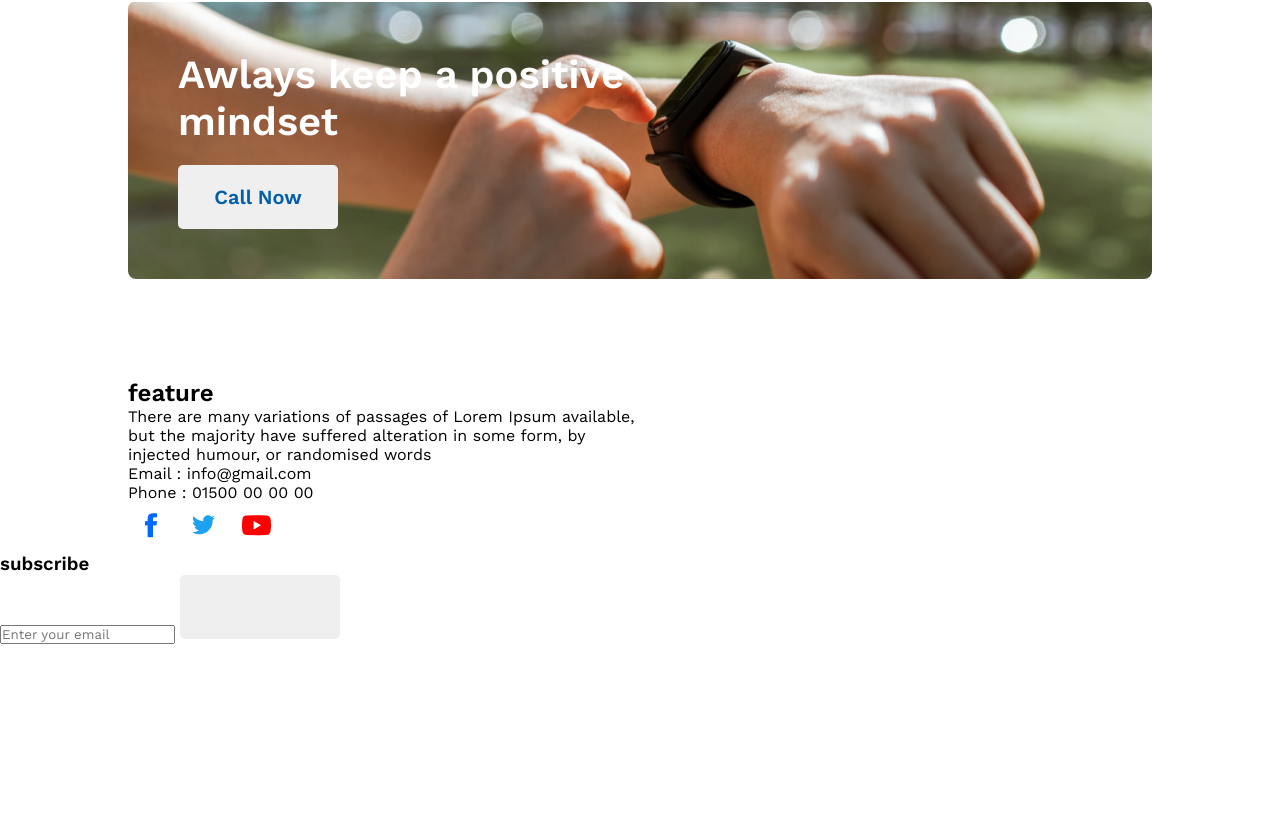
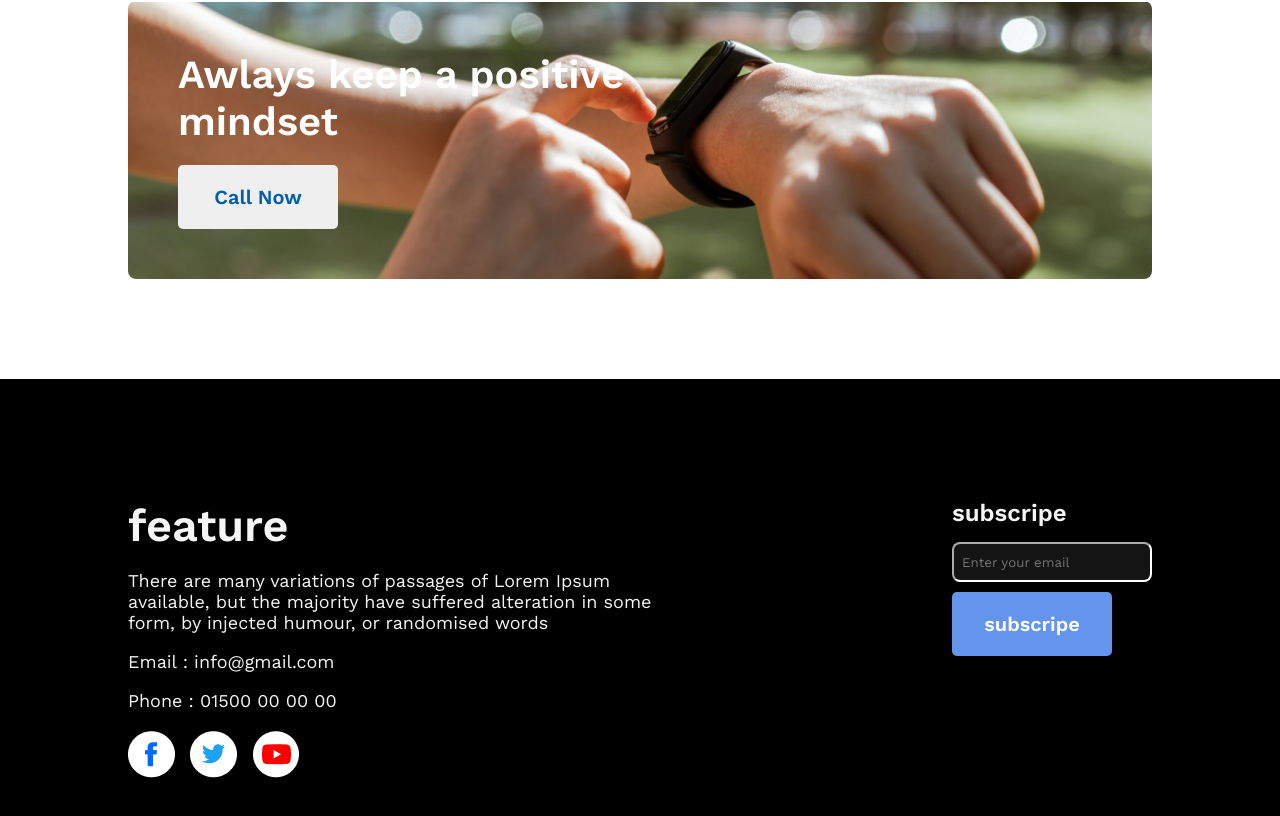
Before and after one commit to bharatroy4D/new-year-new-me, a plain HTML site: page index.html in a window 1280 px wide. Shown: the part 2134-2950 px from the top of the page. Before the commit the page ends 2778 px from the top, so only its background shows below. Drawn offline with nearby package versions, Linux system fonts and the light colour scheme.

Commit message:
fll project complite

```diff
--- a/index.css
+++ b/index.css
@@ -39,9 +39,7 @@
           border: none;
           cursor: pointer;
 }
-section{
 
-}
 .section-title{
           color: var(--Dark-01, #151414);
           font-size: 40px;
@@ -62,8 +60,6 @@ main section{
           padding-top: 200px;
 
 }
-
-
 
 .banner-title{
           width: 525px;
@@ -164,14 +160,58 @@ main section{
 /* footer section start */
 
 footer{
+
           margin-top: 100px;
+          background-color:black;
+
 }
-.feature-container{
+.footer-collum{
           display: flex;
+          margin: 0 auto;
+          padding: 120px 0;
+          justify-content: space-between;
 }
-.feature{
-          width: 50%;
+
+.feature-container h1{
+          font-size: 45px;
+          color: whitesmoke;
+          margin-bottom: 18px;
 }
-.subscribe{
-          width: 50%;
+.feature-container .para-1{
+          color: whitesmoke;
+          margin-bottom: 18px;
+          font-size: 18px;
 }
+
+.feature-container .para-2{
+          color: whitesmoke;
+          margin-bottom: 18px;
+          font-size: 18px;
+}
+
+.feature-container .para-3{
+          color: whitesmoke;
+          margin-bottom: 20px;
+          font-size: 18px;
+}
+.icon img{
+           margin-right: 10px;
+}
+.subscripe h1{
+          color: whitesmoke;
+          margin-bottom: 15px;
+
+}
+.subscripe input{
+          display: block;
+          width: 200px;
+          height: 40px;
+          margin-bottom: 10px;
+          padding-left: 8px;
+          border-radius: 8px;
+          color:white;
+          background-color: #151414;
+          border-color: #FFF;
+
+
+}
--- a/index.html
+++ b/index.html
@@ -95,19 +95,17 @@
 
           </main>
 <footer>
-          <section>
-<div class="container feature-container">
+  <section class="container footer-collum">
 
-          <div class="feature">
+<div class=" feature-container">
   <h1>feature</h1>
-          <p class="para-1">There are many variations of passages of Lorem Ipsum available, but the majority have suffered alteration in some form, by injected humour, or randomised words
+  <p class="para-1">There are many variations of passages of Lorem Ipsum <br>available, but the majority have suffered alteration in some <br> form, by injected humour, or randomised words
 
   </p>
 
   <p class="para-2">Email : info@gmail.com</p>
   <p class="para-3">Phone : 01500 00 00 00</p>
-
-          <div class="icon-container">
+<div class="icon">
     <a href=""><img src="./images/icons/fb.png" alt=""></a>
 
     <a href=""><img src="./images/icons/twitter.png" alt=""></a>
@@ -115,13 +113,12 @@
     <a href=""><img src="./images/icons/youtube.png" alt=""></a>
   </div>
  </div>
+ <div class="subscripe">
+  <h1>subscripe</h1>
+     <input style="color: white;" type="text" placeholder="Enter your email">
+     <button class="btn-primary" style="background-color:cornflowerblue;color: white;">subscripe</button>
  </div>
-<div class="subscribe">
-          <h3>subscribe</h3>
-          <form>
-                    <input type="text" placeholder="Enter your email">
-                    <button class="btn-primary"></button>
-          </form>
+
 </div>
 </section>
 </footer>
```
Also changed, not shown: 1 other file. Lines whose indentation alone changed are shown as unchanged.
